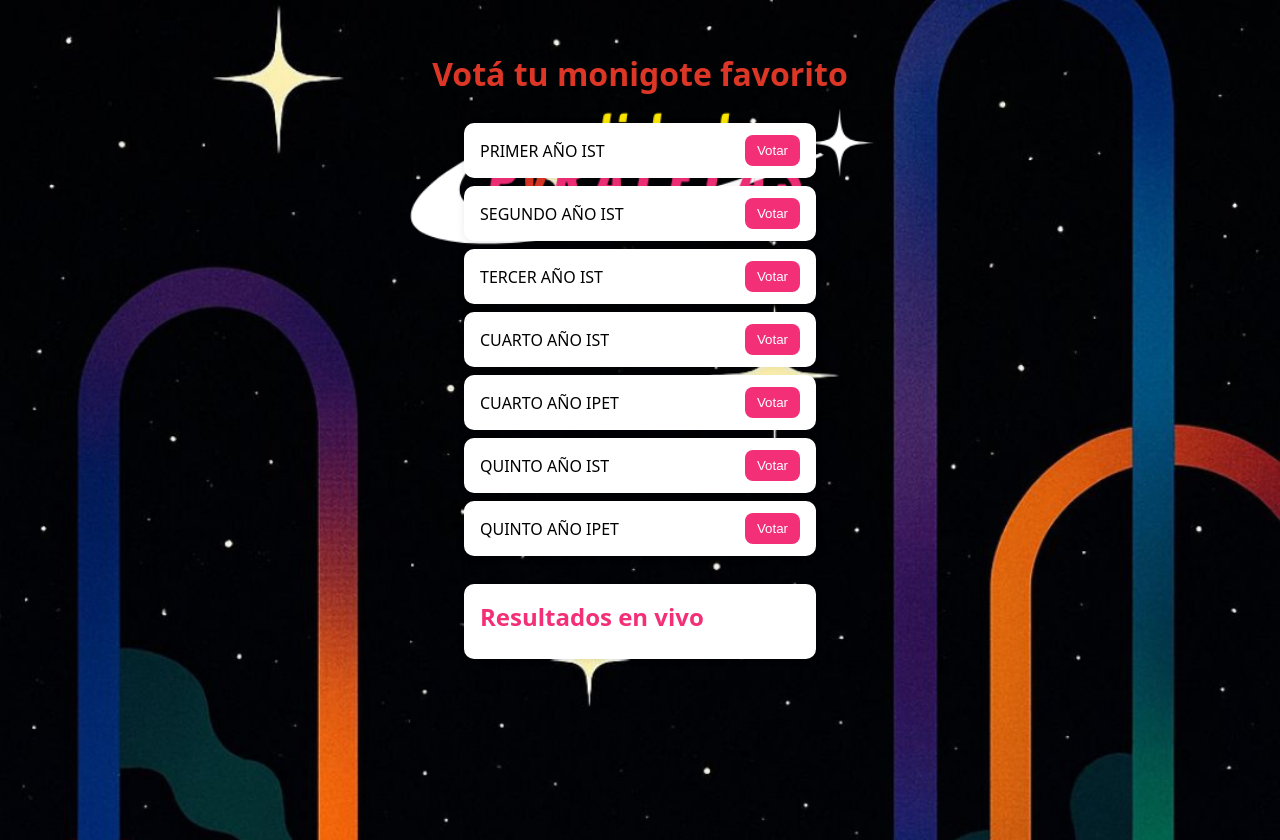
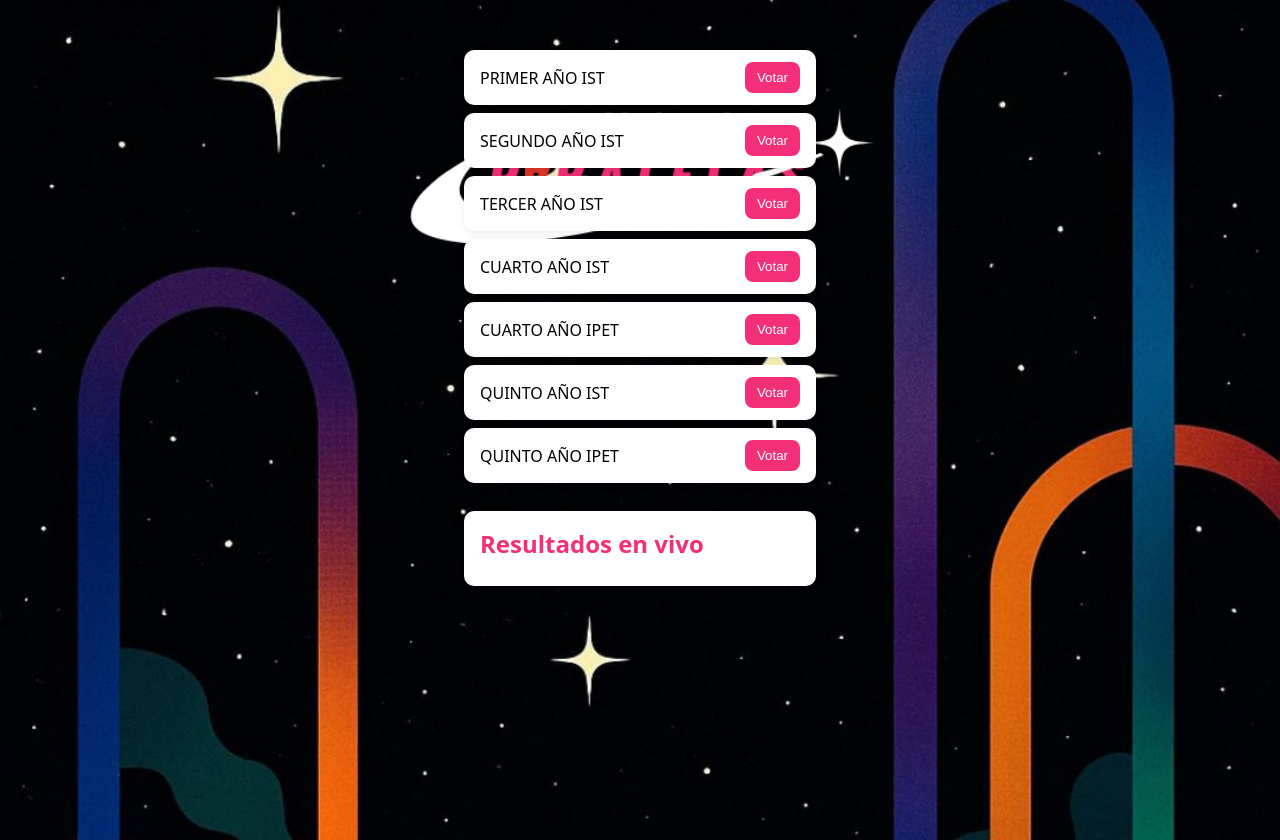
Before and after one commit to ramiroaldeco/SDE, a website: page index.html in a window 1280 px wide. Drawn offline with Linux system fonts and the light colour scheme; no server answers.

Commit message:
Update index.html

```diff
--- a/index.html
+++ b/index.html
@@ -31,8 +31,6 @@
 </style>
 </head>
 <body>
-
-  <h1>Votá tu monigote favorito</h1>
 
   <div id="options"></div>
 
```
